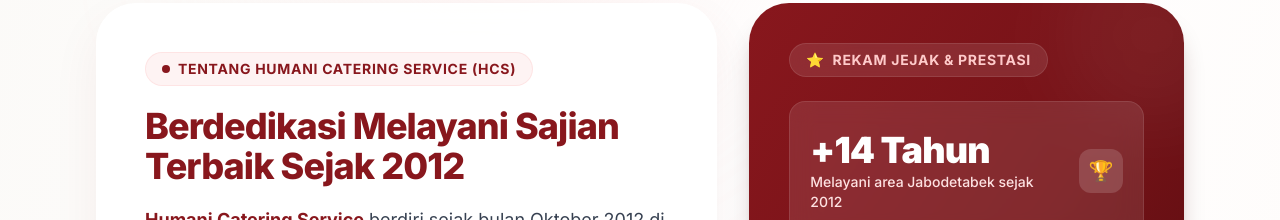
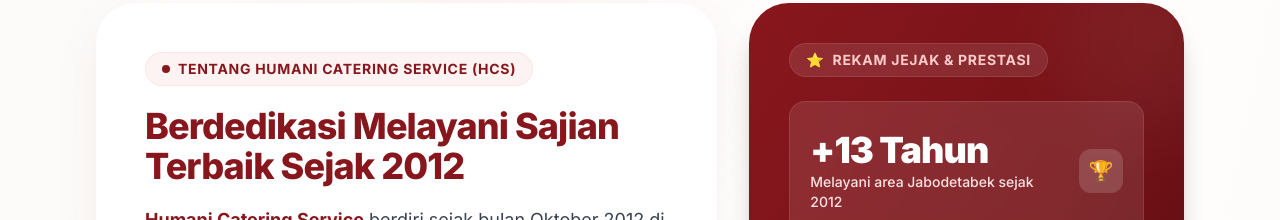
Before and after one commit to Rumah-web/humani, a Next.js app: page / in a window 1280 px wide. Shown: the part 1760-1980 px from the top of the page. Built offline with nearby package versions, Linux system fonts and the light colour scheme.

Commit message:
calculate years automaticly

```diff
--- a/app/lib.ts
+++ b/app/lib.ts
@@ -91,4 +91,9 @@
 	return tanggal + " " + bulan + " " + tahun;
 };
 
-export { useScrollDirection, formatShorttDate };
+const getYearsOfExperience = (startYear: number = 2012): number => {
+	const currentYear = new Date().getFullYear();
+	return Math.max(0, currentYear - startYear);
+};
+
+export { useScrollDirection, formatShorttDate, getYearsOfExperience };
--- a/app/page.tsx
+++ b/app/page.tsx
@@ -11,6 +11,7 @@
 import { useAnimation, motion, Variants } from "framer-motion";
 import { useInView } from "react-intersection-observer";
 import MenuLayananSection from "./components/menu-layanan/MenuLayananSection";
+import { getYearsOfExperience } from "./lib";
 
 export default function Home() {
   const [controlsService] = [useAnimation()];
@@ -433,7 +434,7 @@
                 <div className="bg-white/10 backdrop-blur-md rounded-2xl p-4 sm:p-5 border border-white/10 hover:bg-white/15 transition-all duration-300 flex items-center justify-between gap-4">
                   <div>
                     <div className="text-2xl sm:text-3xl xl:text-4xl font-black tracking-tight text-white mb-0.5">
-                      +14 Tahun
+                      +{getYearsOfExperience(2012)} Tahun
                     </div>
                     <div className="text-xs sm:text-sm text-red-100 font-medium">
                       Melayani area Jabodetabek sejak 2012
--- a/package.json
+++ b/package.json
@@ -1,6 +1,6 @@
 {
   "name": "humani",
-  "version": "0.3.3",
+  "version": "0.3.4",
   "private": true,
   "scripts": {
     "dev": "next dev",
```
